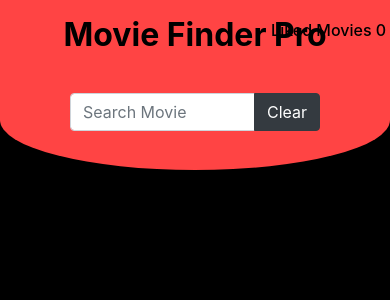
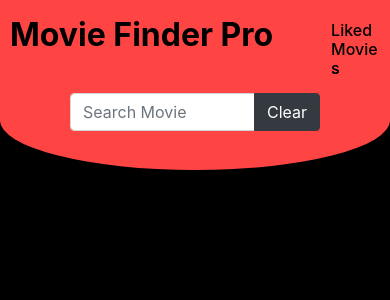
Before and after one commit to mehmetalperen/movie-website, a React (Create React App) app: page / in a window 390 px wide. Shown: the top 300 px of the page. Built offline with nearby package versions, Linux system fonts and the light colour scheme.

Commit message:
everthing works fine. able to like and unlike movies. able to display liked movies page and. project is done. good job to me

```diff
--- a/src/components/Navbar.css
+++ b/src/components/Navbar.css
@@ -35,5 +35,20 @@
     color: black;
     font-weight: bold;
     font-size: 2rem;
+    padding-left: 10px;
+  }
+  .Navbar {
+    text-align: left;
+    justify-content: initial;
+  }
+
+  .Navbar h6 {
+    color: black;
+    display: inline;
+    position: absolute;
+    max-width: 55px;
+    word-wrap: break-word;
+    top: 30%;
+    right: 1%;
   }
 }
--- a/src/components/Navbar.jsx
+++ b/src/components/Navbar.jsx
@@ -19,9 +19,7 @@ function Navbar() {
           <h1 className="navbar-title">Movie Finder Pro</h1>
         </Link>
         <Link style={{ textDecoration: "none" }} to="/likedmovies">
-          <h6 className="navbar-Liked-movie">
-            Liked Movies {likedMovieIds.length}
-          </h6>
+          <h6 className="navbar-Liked-movie">Liked Movies</h6>
         </Link>
       </div>
     </div>
--- a/src/pages/LikedMoviesPage.css
+++ b/src/pages/LikedMoviesPage.css
@@ -3,7 +3,7 @@
   grid-template-columns: 1fr;
   grid-template-rows: 100px 1fr;
   grid-template-areas:
-    ". ."
+    "."
     "previewContainer";
   min-height: 100vh;
   padding: 0 10%;
@@ -13,4 +13,6 @@
 
 .liked-movies-preview-container {
   grid-area: previewContainer;
+  display: flex;
+  flex-wrap: wrap;
 }
--- a/src/pages/LikedMoviesPage.jsx
+++ b/src/pages/LikedMoviesPage.jsx
@@ -1,11 +1,72 @@
 import React, { useEffect, useState } from "react";
 import "./LikedMoviesPage.css";
 import "bootstrap/dist/css/bootstrap.min.css";
+import Navbar from "../components/Navbar";
+import PreviewCard from "../components/PreviewCard";
+import testUtils from "react-dom/test-utils";
+function LikedMoviesPage() {
+  const [likedMoviesDetails, setLikedMoviesDetails] = useState([]);
 
-function LikedMoviesPage() {
+  async function fetchItems() {
+    const data = await fetch(
+      `https://api.themoviedb.org/3/movie/${likedMovieIDs[likedMovieCount]}?api_key=f3e744226b13ef39764f0e35686bff5e&language=en-US
+      `
+    );
+
+    const itemData = await data.json();
+    temporaryLikedMovieDetailArray.push(itemData);
+    if (
+      temporaryLikedMovieDetailArray.length === likedMovieIDs.length &&
+      likedMoviesDetails.length === 0
+    ) {
+      setLikedMoviesDetails(temporaryLikedMovieDetailArray);
+    }
+  }
+
+  //Get Liked movie IDs
+  const likedMovieIDs = JSON.parse(localStorage.getItem("likedMovies"));
+
+  //Getting liked movie details
+  let temporaryLikedMovieDetailArray = [];
+  let likedMovieCount = likedMovieIDs.length - 1;
+  while (likedMovieCount >= 0) {
+    fetchItems();
+    likedMovieCount--;
+  }
+
+  const handleUnlikedMovie = (id) => {
+    const updateLikedMoviesID = likedMovieIDs.filter((ID) => ID !== id);
+    localStorage.setItem("likedMovies", JSON.stringify(updateLikedMoviesID));
+    setLikedMoviesDetails((currentLikedMovies) => {
+      return currentLikedMovies.filter(
+        (currentLikedMovies) => currentLikedMovies.id !== id
+      );
+    });
+  };
+
+  const handleLikedMovie = () => {
+    console.log("no functinality in this page");
+  };
   return (
     <div className="LikedMoviesPage">
-      <div className="liked-movies-preview-container"></div>
+      <Navbar />
+      <div className="liked-movies-preview-container">
+        {likedMoviesDetails.map((movie) => {
+          return (
+            <PreviewCard
+              key={movie.id}
+              id={movie.id}
+              isLiked={true}
+              onUnliked={handleUnlikedMovie}
+              onLiked={handleLikedMovie}
+              name={movie.original_title}
+              overview={movie.overview}
+              imgPath={movie.poster_path}
+              ratingScore={movie.vote_average}
+            />
+          );
+        })}
+      </div>
     </div>
   );
 }
```
